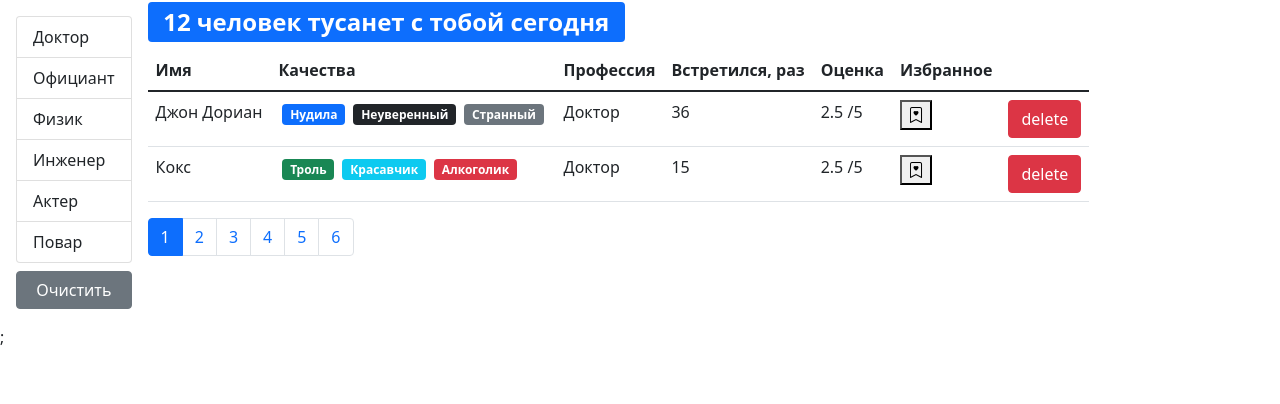
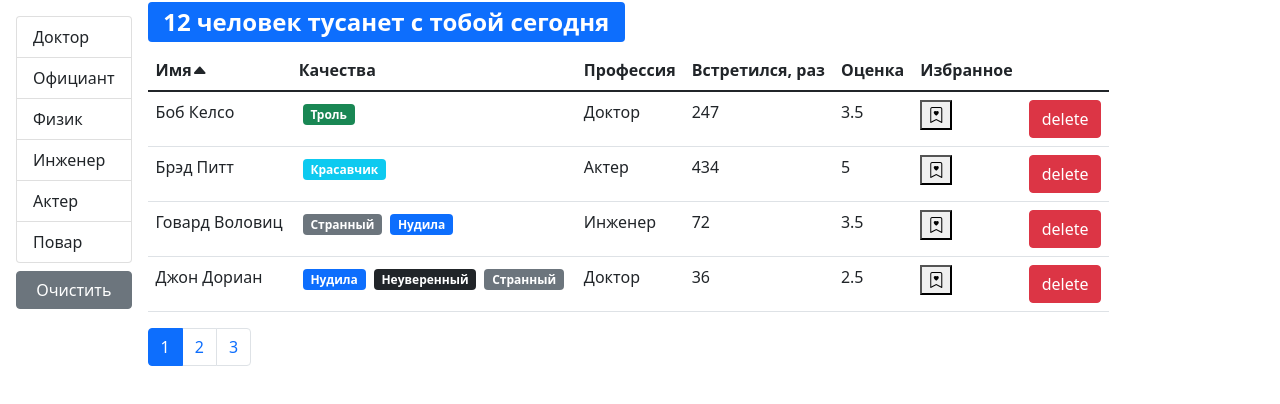
Before and after one commit to Mudretz/MyCourse-project, a React (Create React App) app: page / in a window 1280 px wide. Shown: the top 404 px of the page. Built offline with nearby package versions, Linux system fonts and the light colour scheme.

Commit message:
homework sorting

```diff
--- a/src/App.js
+++ b/src/App.js
@@ -1,41 +1,8 @@
-import React, { useState, useEffect } from "react";
+import React from "react";
 import Users from "./components/users";
-import api from "./api";
 
 function App() {
-    const [users, setUsers] = useState();
-    useEffect(() => {
-        api.users
-            .fetchAll()
-            .then((data) =>
-                setUsers(
-                    data
-                )
-            );
-    }, []);
-    const handleDelete = (userId) => {
-        setUsers(users.filter((user) => user._id !== userId));
-    };
-    const handleToggleBookMark = (id) => {
-        setUsers(
-            users.map((user) => {
-                if (user._id === id) {
-                    return { ...user, bookmark: !user.bookmark };
-                }
-                return user;
-            })
-        );
-    };
-    return (
-        <div>
-            {users && <Users
-                onDelete={handleDelete}
-                onToggleBookMark={handleToggleBookMark}
-                users={users}
-            />
-            };
-        </div>
-    );
+    return <Users/>;
 }
 
 export default App;
--- /dev/null
+++ b/src/components/qualitiesList.jsx
@@ -0,0 +1,19 @@
+import React from "react";
+import PropTypes from "prop-types";
+import Qualitie from "./qualitie";
+
+const QualitiesList = ({ qualities }) => {
+    return (
+        <>
+            {qualities.map((qual) => (
+                <Qualitie key={qual._id} {...qual} />
+            ))}
+        </>
+    );
+};
+
+QualitiesList.propTypes = {
+    qualities: PropTypes.array
+};
+
+export default QualitiesList;
--- /dev/null
+++ b/src/components/table.jsx
@@ -0,0 +1,27 @@
+import React from "react";
+import TableBody from "./tableBody";
+import TableHeader from "./tableHeader";
+import PropTypes from "prop-types";
+
+const Table = ({ onSort, selectedSort, columns, data, children }) => {
+    return (
+        <table className="table">
+            {children || (
+                <>
+                    <TableHeader {...{ onSort, selectedSort, columns }} />
+                    <TableBody {...{ columns, data }} />
+                </>
+            )}
+        </table>
+    );
+};
+
+Table.propTypes = {
+    onSort: PropTypes.func,
+    selectedSort: PropTypes.object,
+    columns: PropTypes.object,
+    data: PropTypes.array,
+    children: PropTypes.array
+};
+
+export default Table;
--- /dev/null
+++ b/src/components/tableBody.jsx
@@ -0,0 +1,34 @@
+import React from "react";
+import PropTypes from "prop-types";
+import _ from "lodash";
+
+const TableBody = ({ data, columns }) => {
+    const renderContent = (item, column) => {
+        if (columns[column].component) {
+            const component = columns[column].component;
+            if (typeof component === "function") {
+                return component(item);
+            }
+            return component;
+        }
+        return _.get(item, columns[column].path);
+    };
+    return (
+        <tbody>
+            {data.map((item) => (
+                <tr key={item._id}>
+                    {Object.keys(columns).map((column) => (
+                        <td key={column}>{renderContent(item, column)}</td>
+                    ))}
+                </tr>
+            ))}
+        </tbody>
+    );
+};
+
+TableBody.propTypes = {
+    data: PropTypes.array.isRequired,
+    columns: PropTypes.object.isRequired
+};
+
+export default TableBody;
--- /dev/null
+++ b/src/components/tableHeader.jsx
@@ -0,0 +1,60 @@
+import React from "react";
+import PropTypes from "prop-types";
+
+const TableHeader = ({ onSort, selectedSort, columns }) => {
+    const handleSort = (item) => {
+        if (selectedSort.path === item) {
+            onSort({
+                ...selectedSort,
+                order: selectedSort.order === "asc" ? "desc" : "asc"
+            });
+        } else {
+            onSort({ path: item, order: "asc" });
+        };
+    };
+
+    const iconsSort = (item, sort) => {
+        if (selectedSort.path === item && sort === "asc") {
+            return (
+                <i className={"bi bi-caret-up-fill"}></i>
+            );
+        } else if (selectedSort.path === item && sort === "desc") {
+            return (
+                <i className={"bi bi-caret-down-fill"}></i>
+            );
+        }
+    };
+
+    return (
+        <thead>
+            <tr>
+                {Object.keys(columns).map((column) => (
+                    <th
+                        key={column}
+                        onClick={
+                            columns[column].path
+                                ? () => handleSort(columns[column].path)
+                                : undefined
+                        }
+                        {...{ role: columns[column].path && "button" }}
+                        scope="col"
+                    >
+                        {columns[column].name}
+                        {selectedSort.order === "asc"
+                            ? iconsSort(columns[column].path, "asc")
+                            : iconsSort(columns[column].path, "desc")
+                        }
+                    </th>
+                ))}
+            </tr>
+        </thead>
+    );
+};
+
+TableHeader.propTypes = {
+    onSort: PropTypes.func.isRequired,
+    selectedSort: PropTypes.object.isRequired,
+    columns: PropTypes.object.isRequired
+};
+
+export default TableHeader;
--- a/src/components/user.jsx
+++ /dev/null
@@ -1,58 +0,0 @@
-import React from "react";
-import Qualitie from "./qualitie";
-import BookMark from "./bookmark";
-import PropTypes from "prop-types";
-
-const User = ({
-    _id,
-    name,
-    qualities,
-    profession,
-    completedMeetings,
-    rate,
-    onDelete,
-    bookmark,
-    onToggleBookMark
-}) => {
-    return (
-        <tr>
-            <td>{name}</td>
-            <td>
-                {qualities.map((qual) => (
-                    <Qualitie key={qual._id} {...qual} />
-                ))}
-            </td>
-            <td>{profession.name}</td>
-            <td>{completedMeetings}</td>
-            <td>{rate} /5</td>
-            <td>
-                <BookMark
-                    status={bookmark}
-                    onClick={() => onToggleBookMark(_id)}
-                />
-            </td>
-            <td>
-                <button
-                    onClick={() => onDelete(_id)}
-                    className="btn btn-danger"
-                >
-                    delete
-                </button>
-            </td>
-        </tr>
-    );
-};
-
-User.propTypes = {
-    _id: PropTypes.string,
-    name: PropTypes.string.isRequired,
-    qualities: PropTypes.array.isRequired,
-    profession: PropTypes.oneOfType([PropTypes.object, PropTypes.array]),
-    completedMeetings: PropTypes.number.isRequired,
-    rate: PropTypes.number.isRequired,
-    onDelete: PropTypes.func.isRequired,
-    bookmark: PropTypes.bool.isRequired,
-    onToggleBookMark: PropTypes.func.isRequired
-};
-
-export default User;
--- a/src/components/users.jsx
+++ b/src/components/users.jsx
@@ -1,17 +1,42 @@
 import React, { useState, useEffect } from "react";
 import { paginate } from "../utils/paginate";
 import Pagination from "./pagination";
-import User from "./user";
 import PropTypes from "prop-types";
 import api from "../api";
 import GroupList from "./groupList";
 import SearchStatus from "./searchStatus";
+import UsersTable from "./usersTable";
+import _ from "lodash";
 
-const Users = ({ users: allUsers, ...rest }) => {
+const Users = () => {
     const [currentPage, setCurrentPage] = useState(1);
     const [professions, setProfessions] = useState();
     const [selectedProf, setSelectedProf] = useState();
-    const pageSize = 2;
+    const [sortBy, setSortBy] = useState({ path: "name", order: "asc" });
+    const [users, setUsers] = useState();
+    const pageSize = 4;
+    useEffect(() => {
+        api.users
+            .fetchAll()
+            .then((data) =>
+                setUsers(
+                    data
+                )
+            );
+    }, []);
+    const handleDelete = (userId) => {
+        setUsers(users.filter((user) => user._id !== userId));
+    };
+    const handleToggleBookMark = (id) => {
+        setUsers(
+            users.map((user) => {
+                if (user._id === id) {
+                    return { ...user, bookmark: !user.bookmark };
+                }
+                return user;
+            })
+        );
+    };
     useEffect(() => {
         api.professions
             .fetchAll()
@@ -33,15 +58,28 @@
     const handlePageChange = (pageIndex) => {
         setCurrentPage(pageIndex);
     };
-    const filteredUsers =
-        selectedProf
-            ? allUsers.filter((user) => JSON.stringify(user.profession) === JSON.stringify(selectedProf))
-            : allUsers;
+
+    const handleSort = (item) => {
+        setSortBy(item);
+    };
+
+    if (users) {
+        const filteredUsers = selectedProf
+            ? users.filter(
+                (user) =>
+                    JSON.stringify(user.profession) ===
+                    JSON.stringify(selectedProf)
+            )
+            : users;
+
         const count = filteredUsers.length;
-    const userCrop = paginate(filteredUsers, currentPage, pageSize);
+        const sortedUsers = _.orderBy(filteredUsers, [sortBy.path], [sortBy.order]);
+        const userCrop = paginate(sortedUsers, currentPage, pageSize);
+
         const clearFilter = () => {
             setSelectedProf();
         };
+
         return (
             <div className="d-flex">
                 {professions && (
@@ -62,24 +100,13 @@
                 <div className="d-flex flex-column">
                     <SearchStatus length={count} />
                     {count > 0 && (
-                    <table className="table">
-                        <thead>
-                            <tr>
-                                <th scope="col">Имя</th>
-                                <th scope="col">Качества</th>
-                                <th scope="col">Профессия</th>
-                                <th scope="col">Встретился, раз</th>
-                                <th scope="col">Оценка</th>
-                                <th scope="col">Избранное</th>
-                                <th />
-                            </tr>
-                        </thead>
-                        <tbody>
-                            {userCrop.map((user) => (
-                                <User key={user._id} {...rest} {...user} />
-                            ))}
-                        </tbody>
-                    </table>
+                        <UsersTable
+                            users={userCrop}
+                            onSort={handleSort}
+                            selectedSort={sortBy}
+                            onDelete={handleDelete}
+                            onToggleBookMark={handleToggleBookMark}
+                        />
                     )}
                     <div className="d-flex jystify-content-center">
                         <Pagination
@@ -92,10 +119,12 @@
                 </div>
             </div>
         );
+    }
+    return "Loading...";
 };
 
 Users.propTypes = {
-    users: PropTypes.array.isRequired
+    users: PropTypes.any
 };
 
 export default Users;
--- /dev/null
+++ b/src/components/usersTable.jsx
@@ -0,0 +1,66 @@
+import PropTypes from "prop-types";
+import React from "react";
+import BookMark from "./bookmark";
+import QualitiesList from "./qualitiesList";
+import Table from "./table";
+
+const UsersTable = ({
+    users,
+    onSort,
+    selectedSort,
+    onToggleBookMark,
+    onDelete,
+    ...rest
+}) => {
+    const columns = {
+        name: { path: "name", name: "Имя" },
+        qualities: {
+            name: "Качества",
+            component: (user) => <QualitiesList qualities={user.qualities}/>
+        },
+        professions: { path: "profession.name", name: "Профессия" },
+        completedMeetings: {
+            path: "completedMeetings",
+            name: "Встретился, раз"
+        },
+        rate: { path: "rate", name: "Оценка" },
+        bookmark: {
+            path: "bookmark",
+            name: "Избранное",
+            component: (user) => (
+                <BookMark
+                    status={user.bookmark}
+                    onClick={() => onToggleBookMark(user._id)}
+                />
+            )
+        },
+        delete: {
+            component: (user) => (
+                <button
+                    onClick={() => onDelete(user._id)}
+                    className="btn btn-danger"
+                >
+                    delete
+                </button>
+            )
+        }
+    };
+    return (
+        <Table
+            onSort={onSort}
+            selectedSort={selectedSort}
+            columns={columns}
+            data={users}
+        />
+    );
+};
+
+UsersTable.propTypes = {
+    users: PropTypes.array.isRequired,
+    onSort: PropTypes.func.isRequired,
+    selectedSort: PropTypes.object.isRequired,
+    onToggleBookMark: PropTypes.func.isRequired,
+    onDelete: PropTypes.func.isRequired
+};
+
+export default UsersTable;
```
Lines whose indentation alone changed are shown as unchanged.
